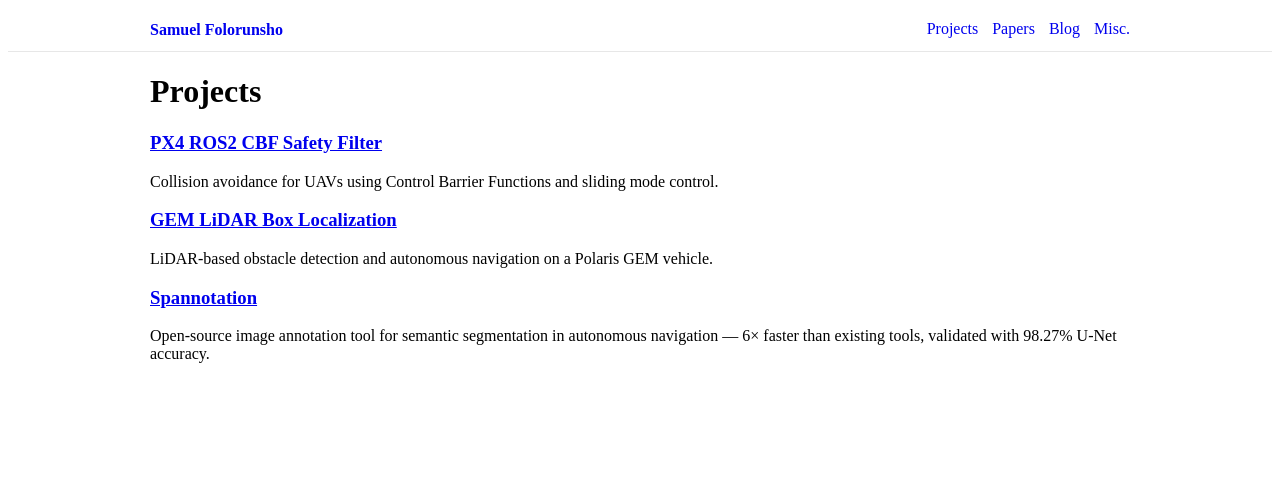
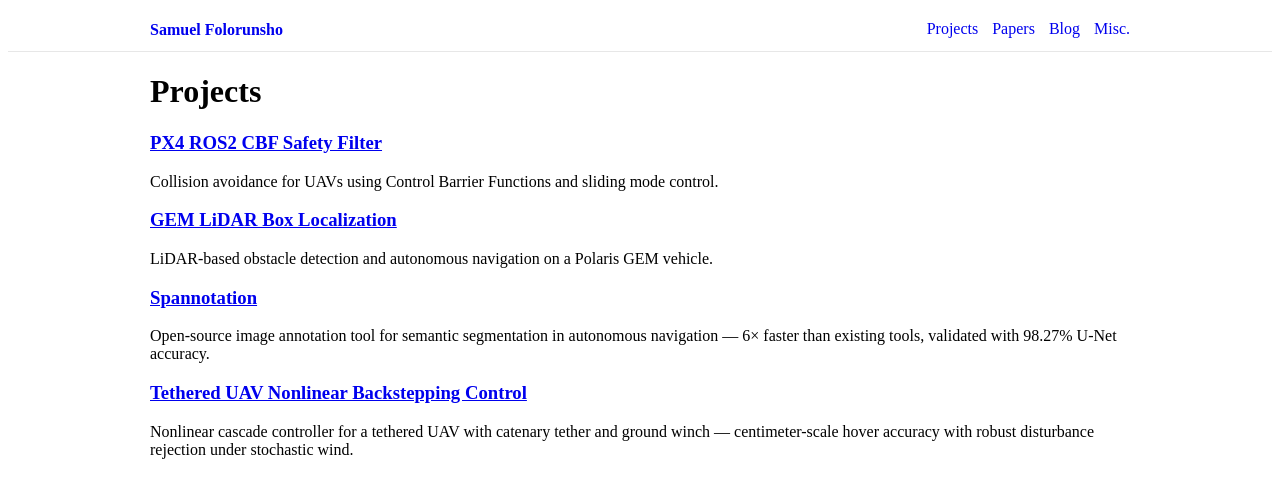
Before and after one commit to sof-danny/sof-danny.github.io, a Jekyll site: the page built from projects/index.md, in a window 1280 px wide. Shown: the top 498 px of the page. Built offline with Jekyll 4.4.1, drawn with Linux system fonts in a browser that asks for light colours.

Commit message:
added project links.

```diff
--- a/projects/index.md
+++ b/projects/index.md
@@ -20,3 +20,8 @@ permalink: /projects/
   <h3><a href="https://arxiv.org/abs/2402.18084" target="_blank">Spannotation</a></h3>
   <p>Open-source image annotation tool for semantic segmentation in autonomous navigation — 6× faster than existing tools, validated with 98.27% U-Net accuracy.</p>
 </div>
+
+<div class="project-card">
+  <h3><a href="https://arxiv.org/pdf/2412.09502" target="_blank">Tethered UAV Nonlinear Backstepping Control</a></h3>
+  <p>Nonlinear cascade controller for a tethered UAV with catenary tether and ground winch — centimeter-scale hover accuracy with robust disturbance rejection under stochastic wind.</p>
+</div>
```
